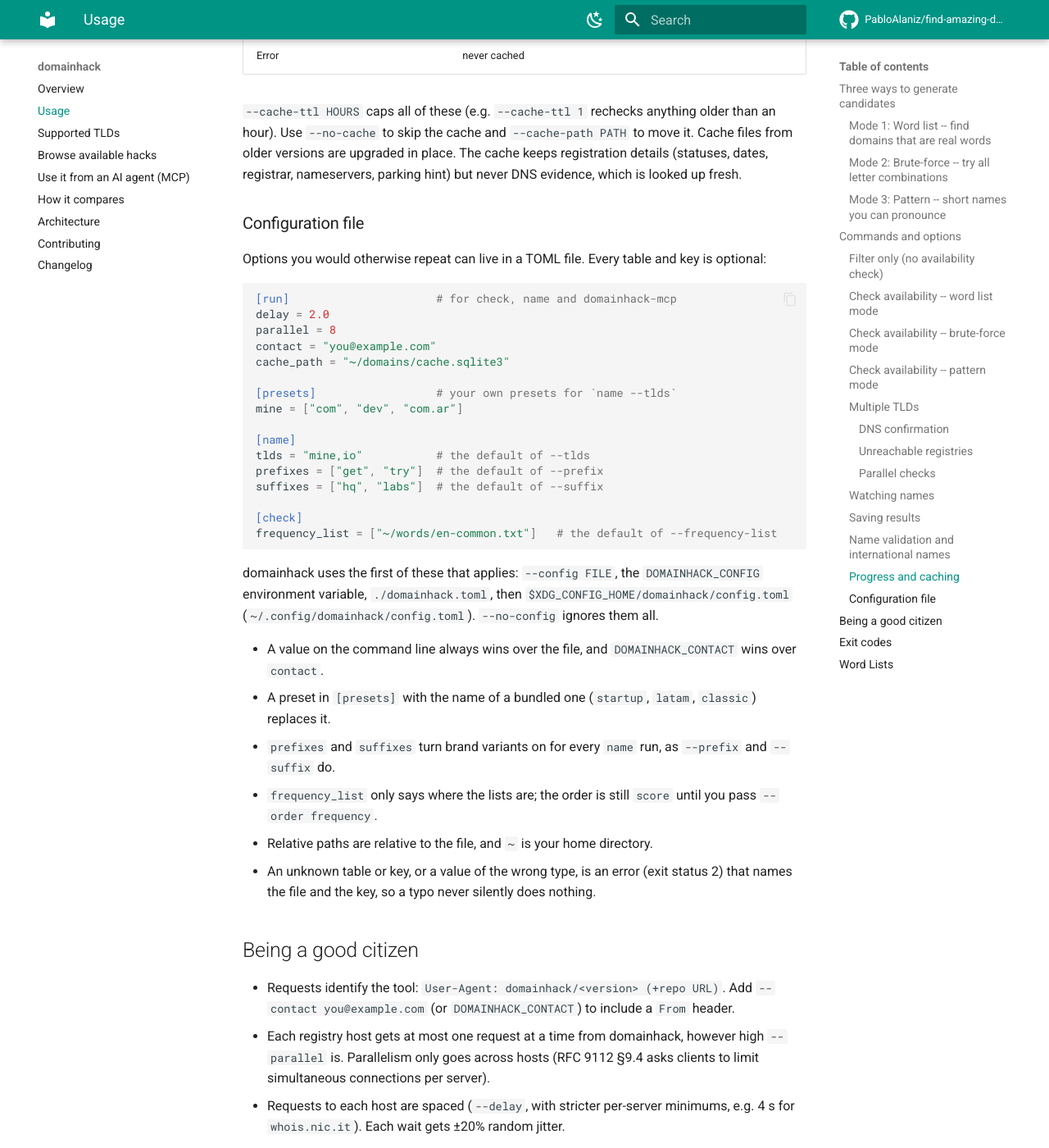
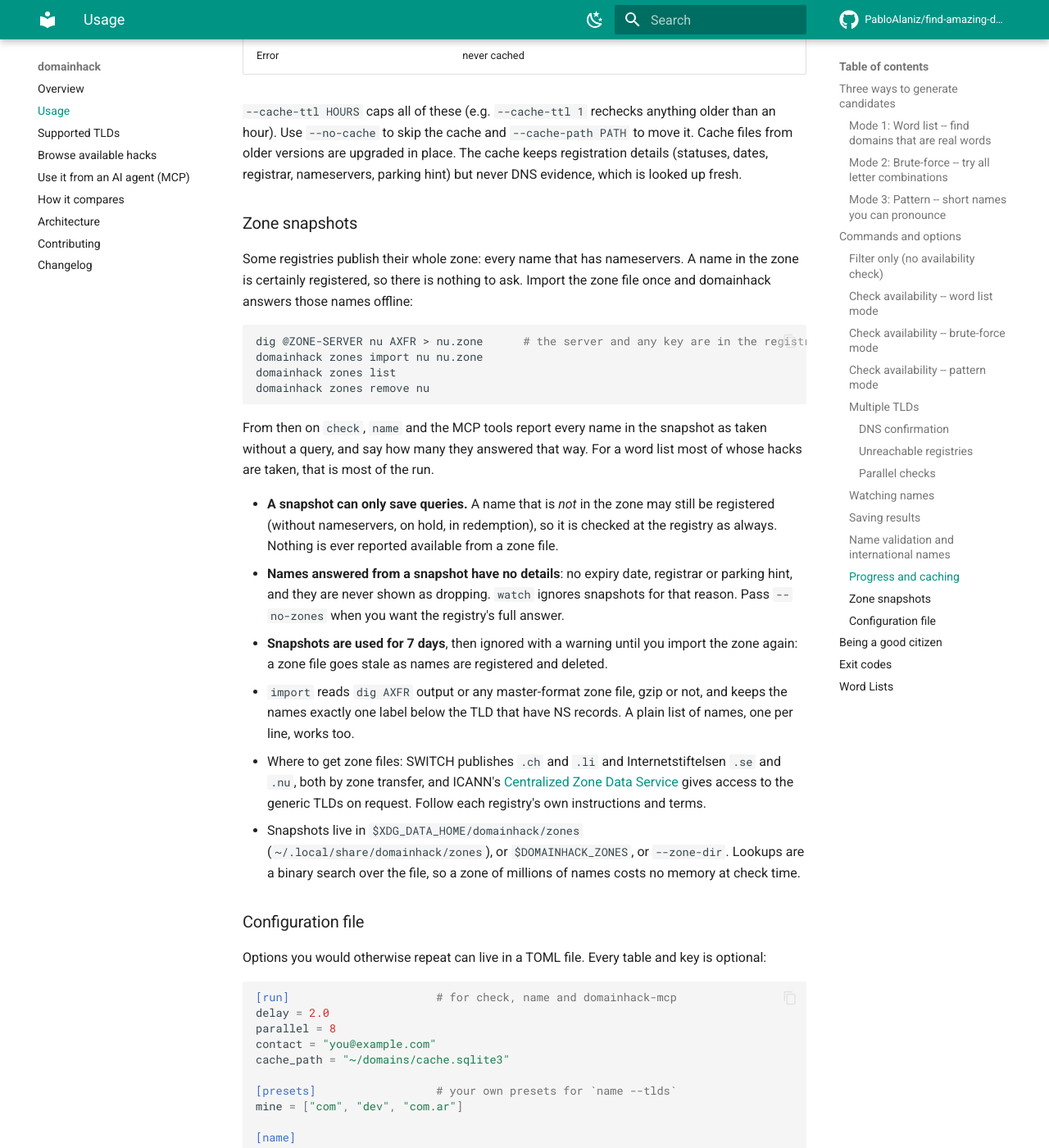
Before and after one commit to PabloAlaniz/find-amazing-domains, an MkDocs documentation site: the page built from docs/usage.md, in a window 1280 px wide and 1400 px high, scrolled down 8289 px. Shown: the whole window at 82% size. Built offline with MkDocs 1.6.1 and Material for MkDocs 9.7.7, drawn with Linux system fonts in a browser that asks for light colours; comment, search, counter and statistics services are not loaded.

Commit message:
Document zone snapshots, the new MCP tools, the skill and the Browse page
Co-Authored-By: Claude Fable 5.2 <noreply@anthropic.com>
Claude-Session: https://claude.ai/code/session_01Agd1YaBHmZGxKjN6RzjgUc

````diff
--- a/docs/usage.md
+++ b/docs/usage.md
@@ -285,6 +285,26 @@ Word lists are read as UTF-8; use `--encoding latin-1` for older lists.
 
   `--cache-ttl HOURS` caps all of these (e.g. `--cache-ttl 1` rechecks anything older than an hour). Use `--no-cache` to skip the cache and `--cache-path PATH` to move it. Cache files from older versions are upgraded in place. The cache keeps registration details (statuses, dates, registrar, nameservers, parking hint) but never DNS evidence, which is looked up fresh.
 
+### Zone snapshots
+
+Some registries publish their whole zone: every name that has nameservers. A name in the zone is certainly registered, so there is nothing to ask. Import the zone file once and domainhack answers those names offline:
+
+```bash
+dig @ZONE-SERVER nu AXFR > nu.zone      # the server and any key are in the registry's instructions
+domainhack zones import nu nu.zone
+domainhack zones list
+domainhack zones remove nu
+```
+
+From then on `check`, `name` and the MCP tools report every name in the snapshot as taken without a query, and say how many they answered that way. For a word list most of whose hacks are taken, that is most of the run.
+
+- **A snapshot can only save queries.** A name that is *not* in the zone may still be registered (without nameservers, on hold, in redemption), so it is checked at the registry as always. Nothing is ever reported available from a zone file.
+- **Names answered from a snapshot have no details**: no expiry date, registrar or parking hint, and they are never shown as dropping. `watch` ignores snapshots for that reason. Pass `--no-zones` when you want the registry's full answer.
+- **Snapshots are used for 7 days**, then ignored with a warning until you import the zone again: a zone file goes stale as names are registered and deleted.
+- `import` reads `dig AXFR` output or any master-format zone file, gzip or not, and keeps the names exactly one label below the TLD that have NS records. A plain list of names, one per line, works too.
+- Where to get zone files: SWITCH publishes `.ch` and `.li` and Internetstiftelsen `.se` and `.nu`, both by zone transfer, and ICANN's [Centralized Zone Data Service](https://czds.icann.org/) gives access to the generic TLDs on request. Follow each registry's own instructions and terms.
+- Snapshots live in `$XDG_DATA_HOME/domainhack/zones` (`~/.local/share/domainhack/zones`), or `$DOMAINHACK_ZONES`, or `--zone-dir`. Lookups are a binary search over the file, so a zone of millions of names costs no memory at check time.
+
 ### Configuration file
 
 Options you would otherwise repeat can live in a TOML file. Every table and key is optional:
````
Also changed, not shown: CHANGELOG.md (+10 -0 lines), README.md (+27 -3 lines), docs/mcp.md (+11 -2 lines), 1 other file.
